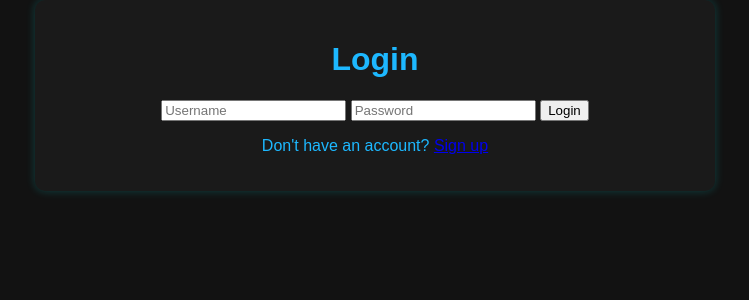
After one commit to danielta18/CloudBerry-CapStone, a Flask app: page /login in a window 1280 px wide. The commit adds this page. Shown: the top 300 px of the page, without its empty margins (265-1014 px from the left). Run offline with Flask 3, Linux system fonts and the light colour scheme.

Commit message:
visual improvements

```diff
--- a/app.py
+++ b/app.py
@@ -1,64 +1,122 @@
-from flask import Flask, request, render_template, redirect
+from flask import Flask, request, render_template, redirect, url_for, flash
 from flask_sqlalchemy import SQLAlchemy
+from flask_login import LoginManager, UserMixin, login_user, logout_user, login_required, current_user
+from werkzeug.security import generate_password_hash, check_password_hash
 import os
 
 app = Flask(__name__)
+app.secret_key = 'your_secret_key'  # Change this to a secure key
+
 basedir = os.path.abspath(os.path.dirname(__file__))
-app.config['SQLALCHEMY_DATABASE_URI'] = 'sqlite:///' + os.path.join(basedir,'database.db')
+app.config['SQLALCHEMY_DATABASE_URI'] = 'sqlite:///' + os.path.join(basedir, 'database.db')
 app.config['SQLALCHEMY_TRACK_MODIFICATIONS'] = False
 
 db = SQLAlchemy(app)
+login_manager = LoginManager()
+login_manager.init_app(app)
+login_manager.login_view = 'login'
+
+class User(db.Model, UserMixin):
+    id = db.Column(db.Integer, primary_key=True)
+    username = db.Column(db.String(80), unique=True, nullable=False)
+    password_hash = db.Column(db.String(200), nullable=False)
+
+    def set_password(self, password):
+        self.password_hash = generate_password_hash(password)
+
+    def check_password(self, password):
+        return check_password_hash(self.password_hash, password)
 
 class Task(db.Model):
-    __tablename__ = 'tasks'
     id = db.Column(db.Integer, primary_key=True, autoincrement=True)
-    title = db.Column(db.String(100), nullable=False, unique=True)
+    title = db.Column(db.String(100), nullable=False)
     completed = db.Column(db.Boolean, default=False)
-    created_at = db.Column(db.DateTime, default=db.func.now())
+    user_id = db.Column(db.Integer, db.ForeignKey('user.id'), nullable=False)
+
+@login_manager.user_loader
+def load_user(user_id):
+    return User.query.get(int(user_id))
+
+@app.route('/login', methods=['GET', 'POST'])
+def login():
+    if request.method == 'POST':
+        username = request.form['username']
+        password = request.form['password']
+        user = User.query.filter_by(username=username).first()
+        if user and user.check_password(password):
+            login_user(user)
+            return redirect(url_for('home'))
+        flash('Invalid credentials')
+    return render_template('login.html')
+
+@app.route('/signup', methods=['GET', 'POST'])
+def signup():
+    if request.method == 'POST':
+        username = request.form['username']
+        password = request.form['password']
+        if User.query.filter_by(username=username).first():
+            flash('Username already exists')
+            return redirect(url_for('signup'))
+        new_user = User(username=username)
+        new_user.set_password(password)
+        db.session.add(new_user)
+        db.session.commit()
+        login_user(new_user)
+        return redirect(url_for('home'))
+    return render_template('signup.html')
+
+@app.route('/logout')
+@login_required
+def logout():
+    logout_user()
+    return redirect(url_for('login'))
 
 @app.route('/')
+@login_required
 def home():
-    tasks = Task.query.all()
+    tasks = Task.query.filter_by(user_id=current_user.id).all()
     uncompleted_tasks_count = sum(1 for task in tasks if not task.completed)
-    return render_template('index.html', tasks=tasks, uncompleted_tasks_count=uncompleted_tasks_count)
-
-@app.route('/uncompleted')
-def uncompleted_tasks():
-    tasks = Task.query.filter_by(completed=False).all()
-    return render_template('index.html', tasks=tasks)
+    task_added = request.args.get('task_added', False)
+    return render_template('index.html', tasks=tasks, uncompleted_tasks_count=uncompleted_tasks_count, username=current_user.username, task_added=task_added)
 
 @app.route('/add', methods=['POST'])
+@login_required
 def add_task():
     title = request.form.get('task')
-    new_task = Task(title=title)
+    new_task = Task(title=title, user_id=current_user.id)
     db.session.add(new_task)
     db.session.commit()
-    return redirect('/')
+    return redirect(url_for('home', task_added=True))
 
 @app.route('/delete/<int:task_id>')
+@login_required
 def delete_task(task_id):
-    task = Task.query.get(task_id)
-    db.session.delete(task)
-    db.session.commit()
-    return redirect('/')
+    task = Task.query.filter_by(id=task_id, user_id=current_user.id).first()
+    if task:
+        db.session.delete(task)
+        db.session.commit()
+    return redirect(url_for('home'))
 
 @app.route('/complete/<int:task_id>')
+@login_required
 def complete_task(task_id):
-    task = Task.query.get(task_id)
-    task.completed = True
-    db.session.commit()
-    return redirect('/')
+    task = Task.query.filter_by(id=task_id, user_id=current_user.id).first()
+    if task:
+        task.completed = True
+        db.session.commit()
+    return redirect(url_for('home'))
 
 @app.route('/edit/<int:task_id>', methods=['GET', 'POST'])
+@login_required
 def edit_task(task_id):
-    task = Task.query.get_or_404(task_id)
+    task = Task.query.filter_by(id=task_id, user_id=current_user.id).first()
+    if not task:
+        return redirect(url_for('home'))
     if request.method == 'POST':
-        new_title = request.form['title']
-        task.title = new_title
+        task.title = request.form['title']
         db.session.commit()
-        return redirect('/')
+        return redirect(url_for('home'))
     return render_template('edit.html', task=task)
-
 
 if __name__ == '__main__':
     with app.app_context():
--- a/static/styles.css
+++ b/static/styles.css
@@ -1,27 +1,58 @@
-body > div{
-    border:1px solid grey;
+body {
+    background-color: #121212;
+    color: #1db8ff;
+    font-family: Arial, sans-serif;
+    text-align: center;
+    margin: 0;
+    padding: 0;
 }
-html, body, #container {
-    height:100%;
-    width:100%;
-    margin:0;
-    padding:0;
+.container {
+    width: 50%;
+    margin: auto;
+    padding: 20px;
+    background: #1a1a1a;
+    border-radius: 10px;
+    box-shadow: 0px 0px 10px rgba(0, 255, 255, 0.2);
 }
-#container {
-    overflow:hidden;
-    position:relative;
+h1 {
+    color: #1db8ff;
 }
-#hideMe {
-    -webkit-animation: cssAnimation 5s forwards;
-    animation: cssAnimation 5s forwards;
+.task-form input {
+    padding: 10px;
+    border: none;
+    border-radius: 5px;
+    margin-right: 10px;
 }
-@keyframes cssAnimation {
-    0%   {opacity: 1;}
-    90%  {opacity: 1;}
-    100% {opacity: 0;}
+.task-form button {
+    background: #1db8ff;
+    color: white;
+    padding: 10px;
+    border: none;
+    border-radius: 5px;
+    cursor: pointer;
 }
-@-webkit-keyframes cssAnimation {
-    0%   {opacity: 1;}
-    90%  {opacity: 1;}
-    100% {opacity: 0;}
+.task-list {
+    list-style-type: none;
+    padding: 0;
 }
+.task-item {
+    background: #222;
+    padding: 10px;
+    margin: 5px 0;
+    border-radius: 5px;
+    display: flex;
+    justify-content: space-between;
+    align-items: center;
+}
+.completed {
+    text-decoration: line-through;
+    color: gray;
+}
+.button-group button {
+    background: #1db8ff;
+    border: none;
+    color: white;
+    padding: 10px;
+    margin: 5px;
+    cursor: pointer;
+}
--- /dev/null
+++ b/templates/login.html
@@ -0,0 +1,18 @@
+<!DOCTYPE html>
+<html>
+<head>
+    <title>Login</title>
+    <link rel="stylesheet" type="text/css" href="{{ url_for('static', filename='styles.css') }}">
+</head>
+<body>
+    <div class="container">
+        <h1>Login</h1>
+        <form action="/login" method="post">
+            <input type="text" name="username" placeholder="Username" required>
+            <input type="password" name="password" placeholder="Password" required>
+            <button type="submit">Login</button>
+        </form>
+        <p>Don't have an account? <a href="/signup">Sign up</a></p>
+    </div>
+</body>
+</html>
```
Also changed, not shown: backup.py (added, +66 -0 lines), static/backup.css (added, +27 -0 lines), templates/backup.html (added, +48 -0 lines), templates/index.html (+14 -14 lines), templates/signup.html (added, +18 -0 lines), database.db.
